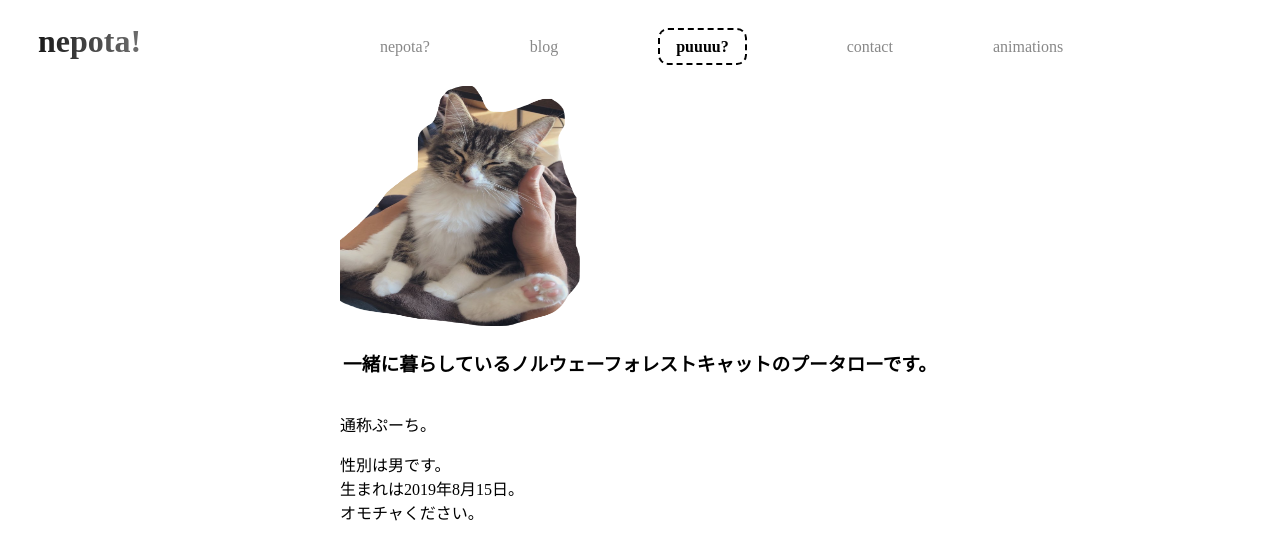
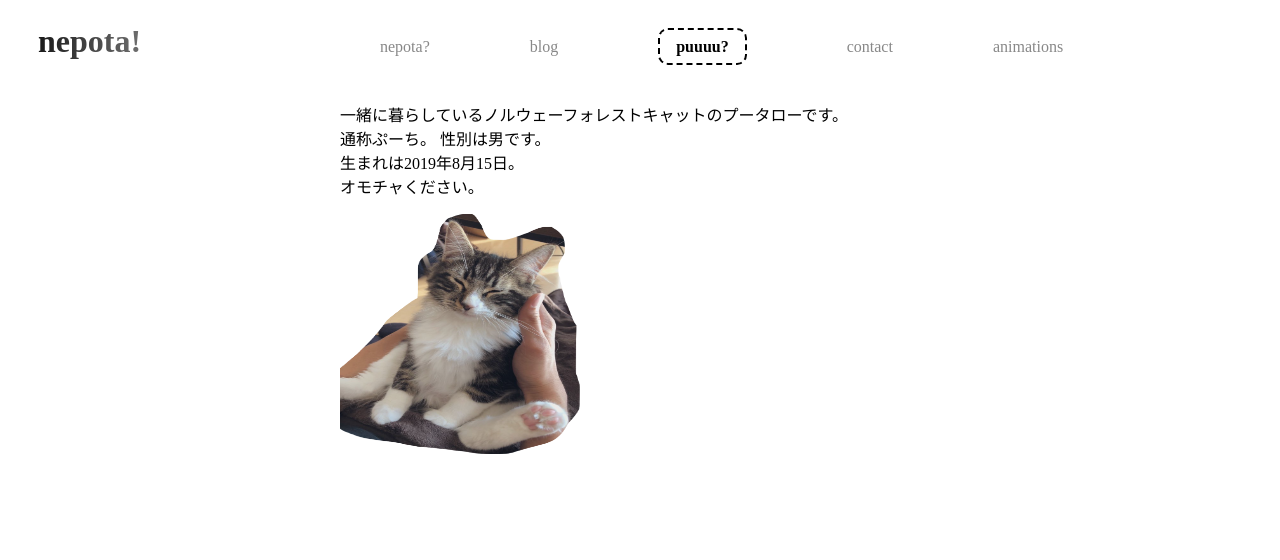
Before and after one commit to aya-nitta/nepotaya, a Next.js app: page /puuuu in a window 1280 px wide. Shown: the top 560 px of the page. Built offline with nearby package versions, Linux system fonts and the light colour scheme.

Commit message:
refactor(src/pages): 内容を修正しました

```diff
--- a/src/pages/blog/index.tsx
+++ b/src/pages/blog/index.tsx
@@ -1,3 +1,4 @@
+// blogのトップページ
 import * as React from 'react'
 import styled from 'styled-components'
 import Link from 'next/link'
--- a/src/pages/index.tsx
+++ b/src/pages/index.tsx
@@ -12,11 +12,9 @@ const Component: React.FC<Props> = props => (
   <div className={props.className}>
     <h3>ハジメマシテ!!</h3>
     <p>
-      ネポタと申します。
+      ネポタと申します。 性別は女です。
       <br />
-      性別は女です。
-      <br />
-      旦那さんとノルウェージャンフォレストキャットのプータローと暮らしています。
+      旦那さんと猫と一緒に毎日楽しく過ごしています。
       <br />
       よくツイッターにおりますので、気軽にリプください。
       <br />
--- a/src/pages/puuuu.tsx
+++ b/src/pages/puuuu.tsx
@@ -9,17 +9,15 @@ type Props = { className: string } & ContainerProps
 // (3) DOM層
 const Component: React.FC<Props> = props => (
   <div className={props.className}>
-    <img src="/puuuu.png" alt="icon" width="240" height="240" />
-    <h3>一緒に暮らしているノルウェーフォレストキャットのプータローです。</h3>
-    <br />
-    通称ぷーち。
     <p>
-      性別は男です。
+      一緒に暮らしているノルウェーフォレストキャットのプータローです。 <br />
+      通称ぷーち。 性別は男です。
       <br />
       生まれは2019年8月15日。
       <br />
       オモチャください。
     </p>
+    <img src="/puuuu.png" alt="icon" width="240" height="240" />
   </div>
 )
 // (4) Style層
```
